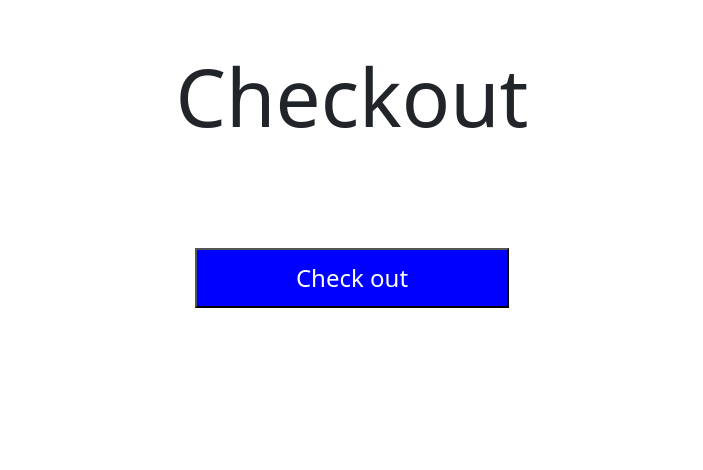
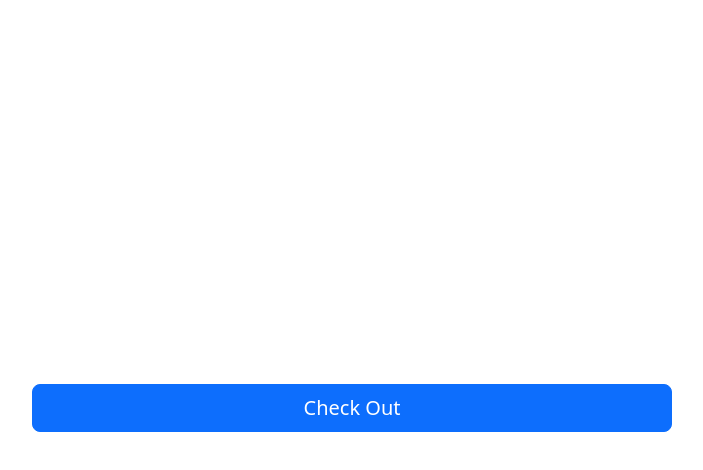
Before and after one commit to jgpettie42/Senior-Project-DUO-Mobile, a plain HTML site: page CheckoutPage/Checkout.html in a window 1280 px wide. Shown: the whole page, without its empty margins (288-991 px from the left). Drawn offline with nearby package versions, Linux system fonts and the light colour scheme.

Commit message:
checkout.html

```diff
--- a/CheckoutPage/Checkout.html
+++ b/CheckoutPage/Checkout.html
@@ -6,33 +6,19 @@
     <meta name="viewport" content="width=device-width, initial-scale=1.0">
     <title>Checkout</title>
     <link href="https://cdn.jsdelivr.net/npm/bootstrap@5.3.0-alpha1/dist/css/bootstrap.min.css" rel="stylesheet" integrity="sha384-GLhlTQ8iRABdZLl6O3oVMWSktQOp6b7In1Zl3/Jr59b6EGGoI1aFkw7cmDA6j6gD" crossorigin="anonymous">
-    <style>
-        .checkout-button {
-          background-color: blue;
-          color: white;
-          padding: 10px 15px;
-          border-radius: 0px;
-          text-align:center;
-          margin: 10px;
-        }
-      </style>
 </head>
-<div class = 'container-fluid'>
-    <h1 class="display-1 text-center mt-5"> Checkout</h1>
-</div>
-<!--hey this is Donovan, I think this was the best way I could make it fit and be the most responsive. But, if you guys have another idea, please go ahead and fix it up lol!-->
 <body>
-<form>
-    <div class="container-fluid vh100 m">
-        <div class="row">
-            <div class="col text-center mt-5">
-                <button type="button" class="checkout-button mt-5 btn-block col-3 btn-sm btn-md">
-                    <span class="fs-4 fs-sm-3 fs-md-2 fs-lg-1">Check out</span>
-                </button>
+    <div id="divCheckOut">
+        <div class="d-flex justify-content-center align-items-center vh-100">
+            <div class=" mx-auto col-12 col-sm-6 col-lg-6 vh-50">
+                <div class=" text-center">
+                    <form>
+                        <button class="btn btn-primary btn-lg col-12 mt-3" id="btnCheckout" type="button" aria-label="Check out button">Check Out</button>
+                    </form>
+                </div>
             </div>
         </div>
-  </div>
-</form>
+    </div>
     <script src="https://cdn.jsdelivr.net/npm/bootstrap@5.3.0-alpha1/dist/js/bootstrap.bundle.min.js" integrity="sha384-w76AqPfDkMBDXo30jS1Sgez6pr3x5MlQ1ZAGC+nuZB+EYdgRZgiwxhTBTkF7CXvN" crossorigin="anonymous"></script>
 </body>
 </html>
```
